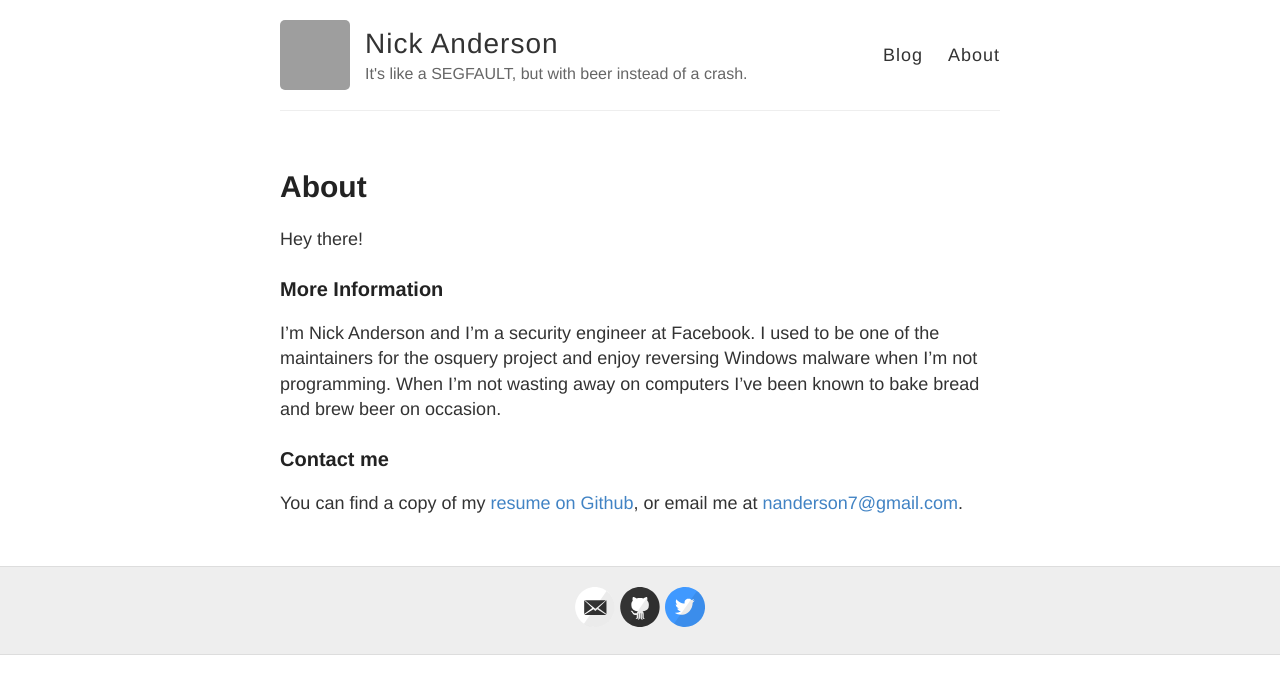
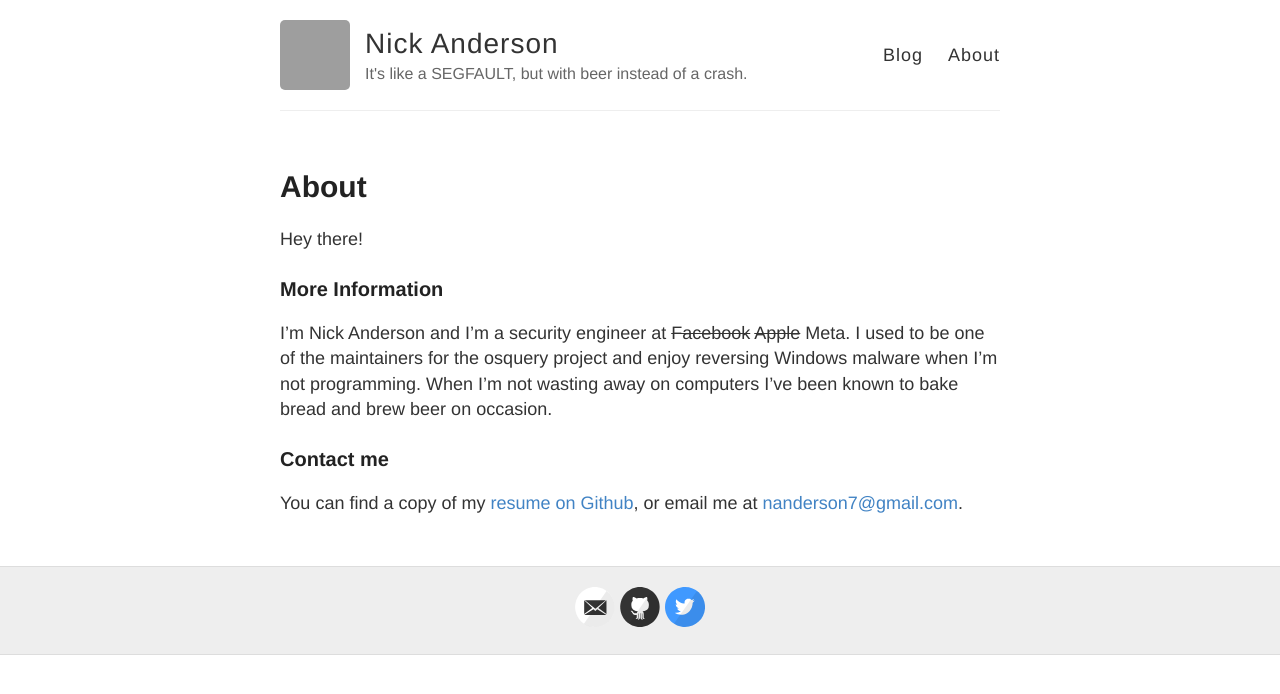
Before and after one commit to muffins/brewfault.io, a Jekyll site: the page built from about.md, in a window 1280 px wide. Shown: the top 694 px of the page. Built offline with Jekyll 4.4.1, drawn with Linux system fonts in a browser that asks for light colours; grey boxes are pictures that could not be loaded.

```diff
--- a/about.md
+++ b/about.md
@@ -8,10 +8,10 @@ Hey there!
 
 ### More Information
 
-I'm Nick Anderson and I'm a security engineer at Facebook. I used to be one of
-the maintainers for the osquery project and enjoy reversing Windows malware when
-I'm not programming. When I'm not wasting away on computers I've been known to
-bake bread and brew beer on occasion.
+I'm Nick Anderson and I'm a security engineer at ~~Facebook~~ ~~Apple~~ Meta. I
+used to be one of the maintainers for the osquery project and enjoy reversing
+Windows malware when I'm not programming. When I'm not wasting away on computers
+I've been known to bake bread and brew beer on occasion.
 
 ### Contact me
 
```
Also changed, not shown: _posts/2019-05-23-repurposing_an_esp8266_as_a_stock_ticker.md (+1 -1 lines), _posts/2022-01-26-unpacking_vmprotect.md (added, +89 -0 lines).
